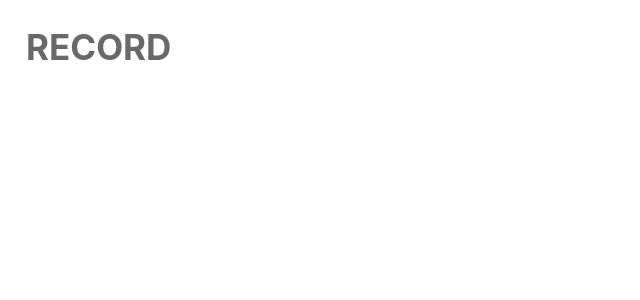
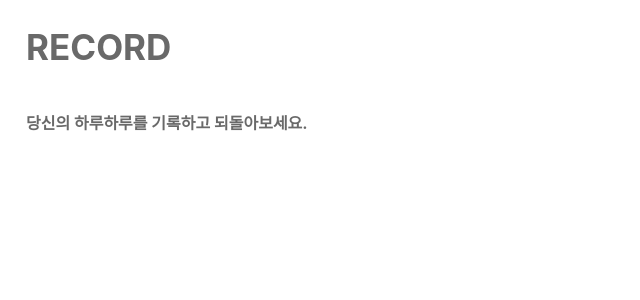
Before and after one commit to record-2019itshow/web-react, a React (Create React App) app: page / in a window 1280 px wide. Shown: the top 300 px of the page, without its empty margins (0-640 px from the left). Built offline with nearby package versions, Linux system fonts and the light colour scheme.

Commit message:
App-slogan 추가

```diff
--- a/src/App.css
+++ b/src/App.css
@@ -5,3 +5,10 @@
   font-weight: 700;
   margin: 10px;
 }
+
+.App-slogan{
+  color: dimgrey;
+  padding: 1rem;
+  font-weight: 700;
+  margin: 10px;
+}
--- a/src/App.js
+++ b/src/App.js
@@ -6,6 +6,7 @@ class App extends Component{
     return(
       <div>
         <h1 className="App-title">RECORD</h1>
+        <p className="App-slogan">당신의 하루하루를 기록하고 되돌아보세요.</p>
       </div>
     );
   }
--- a/src/main/main.js
+++ b/src/main/main.js
@@ -4,7 +4,7 @@ import './main.css';
 const Form = ({value, onChange, onCreate, onKeyPress}) => {
     return(
         <div className="form">
-            hello world
+            hello
         </div>
     );
 };
```
